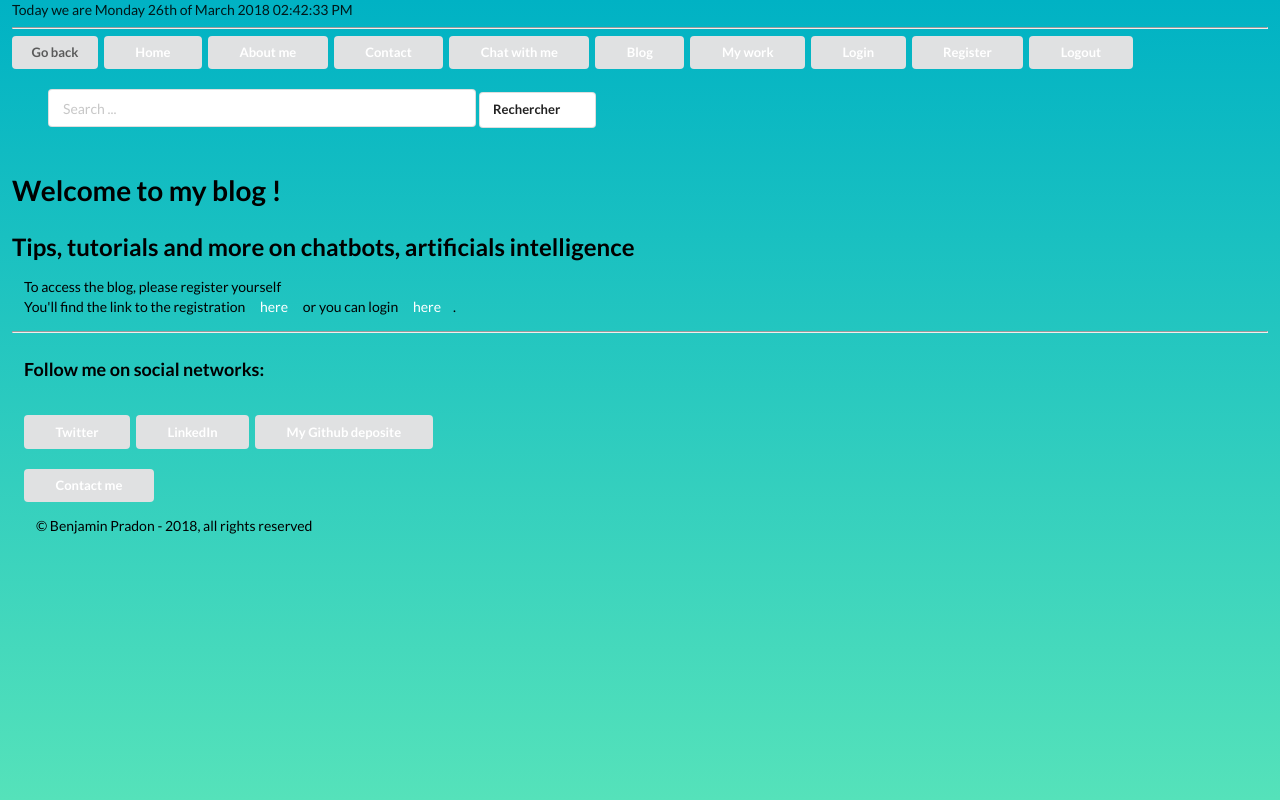
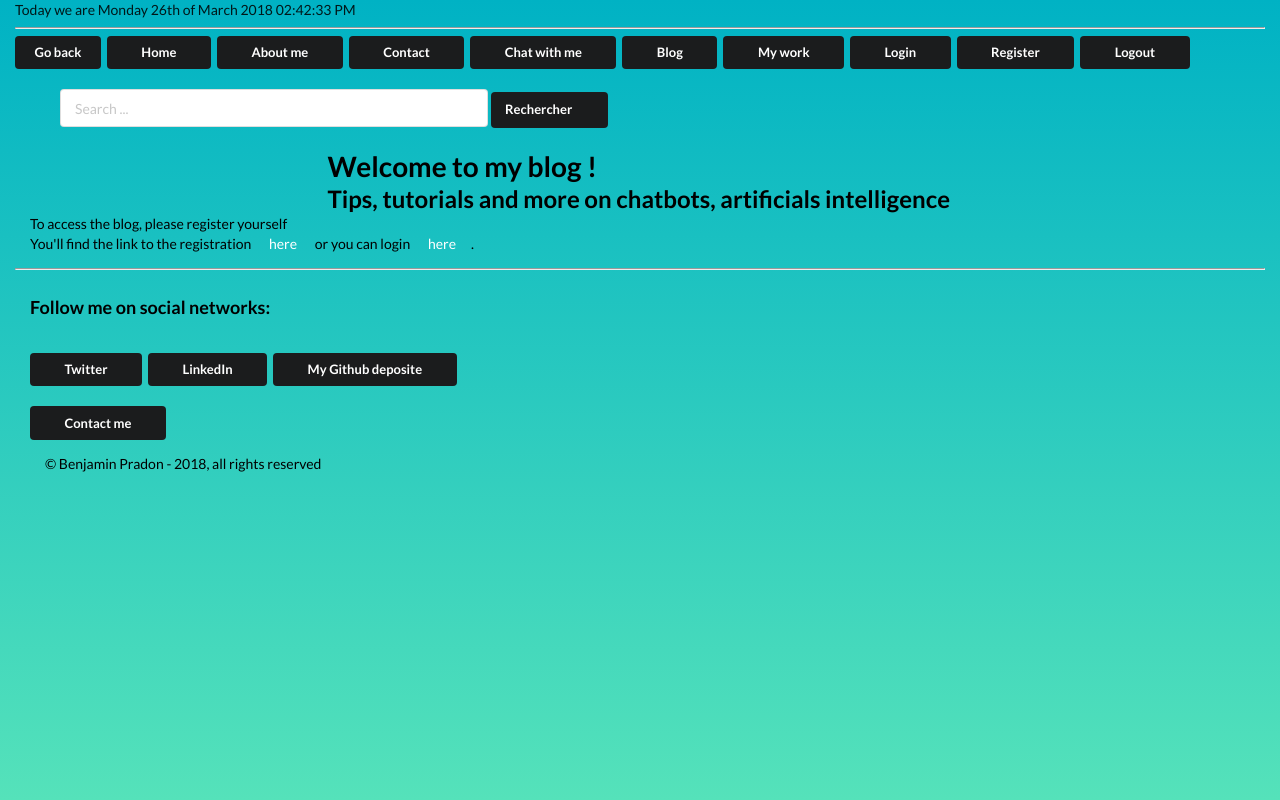
Before and after one commit to textSolver34761/chef, a PHP site: page /Vue/blog.php in a window 1280 px wide. Run offline with PHP 8.4, Linux system fonts and the light colour scheme.

Commit message:
modification CSS

```diff
--- a/Style/style.css
+++ b/Style/style.css
@@ -1,7 +1,7 @@
 *{
     color: black;
-    padding-left:12px;
-    padding-right:12px;
+    padding-left:15px;
+    padding-right:15px;
 }
 
 body{
@@ -18,6 +18,11 @@ body{
 a{
 color: white;
 text-decoration: none;
+}
+
+.center{
+    width: 50%;
+    margin: auto;
 }
 
 :root {
--- a/Vue/about.php
+++ b/Vue/about.php
@@ -14,8 +14,9 @@
     <!--<div class="bgimg">-->
         <?php require('../Vue/entete.php');?>
         <?php require('../Vue/recherche.php');?>
-        <h1>You whant to know more about me?</h1>
-        <h3> You are on the right place! </h3>
+        <h1 class="center">You whant to know more about me?</h1> <br>
+        <h3 class="center"> You are on the right place! </h3>
+        <br>
         <p>
             Lorem ipsum dolor sit amet, consectetur adipiscing elit. Integer tempus pellentesque odio, at efficitur urna. Pellentesque dictum interdum elit, eget pharetra orci faucibus quis. Aenean justo dolor, gravida sit amet sodales non, vehicula a augue. Nunc sodales non tellus id pulvinar. Duis aliquet tellus at augue volutpat, at eleifend lacus ornare. Nam malesuada vestibulum turpis quis faucibus. Donec volutpat eros at nibh porttitor sodales id non urna. Duis ultrices risus a efficitur vestibulum. Donec at bibendum nisl, vel iaculis nulla. Nunc nibh metus, dapibus tempus blandit eget, mattis in est. Nam suscipit, turpis nec maximus maximus, mauris metus porttitor erat, eu commodo ex massa sit amet orci.
         </p>
--- a/Vue/blog.php
+++ b/Vue/blog.php
@@ -14,24 +14,24 @@
     <?php require('../Vue/entete.php');?>
     <?php require('../Vue/recherche.php');?>
           <?php if(!isset($_SESSION['nom'])): ?>
-            <h1> Welcome to my blog ! </h1>
-            <h2> Tips, tutorials and more on chatbots, artificials intelligence </h2>
+            <h1 class="center"> Welcome to my blog ! </h1>
+            <h2 class="center"> Tips, tutorials and more on chatbots, artificials intelligence </h2>
             <p>
               To access the blog, please register yourself <br>
               You'll find the link to the registration <a href="/Chef/Controleur/controleur-registration.php"> here</a> or you can login  <a href="/Chef/Controleur/controleur-login.php"> here</a>.
             </p>
           <?php else: ?>
-            <h1> Welcome to my blog <?= $_SESSION ['nom'] ?> ! </h1>
-            <h2> Enjoy the tips and tutorials of this blog! </h2>
+            <h1 class="center"> Welcome to my blog <?= $_SESSION ['nom'] ?> ! </h1>
+            <h2 class="center"> Enjoy the tips and tutorials of this blog! </h2>
             <br>
-            <button> <a href="/Chef/Controleur/controleur-add.php"> Add an article </button> </a>
+            <button class="ui small black button"> <a href="/Chef/Controleur/controleur-add.php"> Add an article </button> </a>
             <br>
           <?php
           foreach ($blog as $ligne) {
           ?>
           <br>
-          <button> <a href="/Chef/Controleur/controleur-edit?id=<?php echo $ligne["id"]; ?>"> Edit the article</button> </a>
-          <button> <a href="/Chef/Controleur/controleur-delete?id=<?php echo $ligne["id"]; ?>"> Delete the article </button> </a> <br>
+          <button class="ui small black button"> <a href="/Chef/Controleur/controleur-edit?id=<?php echo $ligne["id"]; ?>"> Edit the article</button> </a>
+          <button class="ui small black button"> <a href="/Chef/Controleur/controleur-delete?id=<?php echo $ligne["id"]; ?>"> Delete the article </button> </a> <br>
             <?php echo $ligne['titre'].'<br>'; ?><br>
             <?php echo $ligne['description'].'<br>'; ?><br>
             <?php echo $ligne['contenu'].'<br>'; ?> <br> <br> <!-- créer un template : https://openclassrooms.com/courses/adoptez-une-architecture-mvc-en-php/creer-un-template-de-page !-->
--- a/Vue/entete.php
+++ b/Vue/entete.php
@@ -13,19 +13,13 @@ if(isset($_SESSION ['nom'])){
 ?>
 
 <hr>
-<button class="ui small #B8C7C6 button" onclick="goBack()">Go back </button>
-<button class="ui small #B8C7C6 button">
-    <a href="/Chef/index.php"> Home </a>
-</button>
-<button class="ui small #B8C7C6 button">
-    <a href="/Chef/Vue/about.php">About me</a>
-</button>
-<button class="ui small #B8C7C6 button">
-    <a href="/Chef/Vue/contact.php">Contact</a>
-</button>
-<button class="ui small #B8C7C6 button"> <a href="https://landbot.io/u/H-27113-GJVK3FFB9B71354C/index.html">Chat with me</a>  </button>
-<button class="ui small #B8C7C6 button"> <a href="/Chef/Controleur/controleur-blog.php">Blog </a> </button>
-<button class="ui small #B8C7C6 button"> <a href="/Chef/Controleur/controleur-work.php">My work </a> </button>
-<button class="ui small #B8C7C6 button"> <a href="/Chef/Controleur/controleur-login.php">Login</a> </button>
-<button class="ui small #B8C7C6 button"> <a href="/Chef/Controleur/controleur-registration.php">Register </a></button>
-<button class="ui small #B8C7C6 button"> <a href="/Chef/Vue/logout.php">Logout</a> </button>
+<button class="ui small black button" onclick="goBack()">Go back </button>
+<button class="ui small black button"><a href="/Chef/index.php"> Home </a></button>
+<button class="ui small black button"> <a href="/Chef/Vue/about.php">About me</a></button>
+<button class="ui small black button"> <a href="/Chef/Vue/contact.php">Contact</a> </button>
+<button class="ui small black button"> <a href="https://landbot.io/u/H-27113-GJVK3FFB9B71354C/index.html">Chat with me</a>  </button>
+<button class="ui small black button"> <a href="/Chef/Controleur/controleur-blog.php">Blog </a> </button>
+<button class="ui small black button"> <a href="/Chef/Controleur/controleur-work.php">My work </a> </button>
+<button class="ui small black button"> <a href="/Chef/Controleur/controleur-login.php">Login</a> </button>
+<button class="ui small black button"> <a href="/Chef/Controleur/controleur-registration.php">Register </a></button>
+<button class="ui small black button"> <a href="/Chef/Vue/logout.php">Logout</a> </button>
--- a/Vue/piedpage.php
+++ b/Vue/piedpage.php
@@ -3,10 +3,10 @@
 
     <p>
         <h3>Follow me on social networks: </h3> <br>
-        <button  class="ui small #B8C7C6 button"> <a href="https://www.twitter.com/benjamin_pradon" target="_blank">Twitter </a> </button>
-        <button  class="ui small #B8C7C6 button"> <a href="https://www.linkedin.com/in/benjaminpradon/" target="_blank">LinkedIn </a> </button>
-        <button  class="ui small #B8C7C6 button"> <a href="https://github.com/textSolver34761" target="_blank"> My Github deposite </a> </button> <br> <br>
-        <button  class="ui small #B8C7C6 button"> <a href="Vue/contact.php">Contact me </a> </button>
+        <button  class="ui small black button"> <a href="https://www.twitter.com/benjamin_pradon" target="_blank">Twitter </a> </button>
+        <button  class="ui small black button"> <a href="https://www.linkedin.com/in/benjaminpradon/" target="_blank">LinkedIn </a> </button>
+        <button  class="ui small black button"> <a href="https://github.com/textSolver34761" target="_blank"> My Github deposite </a> </button> <br> <br>
+        <button  class="ui small black button"> <a href="Vue/contact.php">Contact me </a> </button>
     </p>
     <p>
         &copy; Benjamin Pradon - <?php echo date("Y");?>, all rights reserved
--- a/Vue/recherche.php
+++ b/Vue/recherche.php
@@ -4,7 +4,7 @@
     <div class="ui icon input">
         <div class="search icon">
             <input type="text" name="keywords" size="50" placeholder="Search ...">
-            <input class="ui small #B8C7C6 button" type="submit" name="recherche" value="Rechercher">
+            <input class="ui small black button" type="submit" name="recherche" value="Rechercher">
         </div>
     </div>
 </form>
--- a/Vue/work.php
+++ b/Vue/work.php
@@ -16,7 +16,7 @@
     <!--<div class="bgimg">-->
     <?php require('../Vue/entete.php');?>
     <?php require('../Vue/recherche.php');?>
-        <h1>This is my work</h1>
+        <h1 class="center">This is my work</h1>
 
         <div id="carouselExampleIndicators" class="carousel slide" data-ride="carousel">
 
--- a/index.php
+++ b/index.php
@@ -14,7 +14,7 @@
     <!--<div class="bgimg">-->
     <?php require('Vue/entete.php');?>
     <?php require('Vue/recherche.php');?>
-        <h1>Welcome on my personal website</h1>
+        <h1 class="center">Welcome on my personal website</h1>
         <br>
         <div class="ui items">
           <div class="item">
```
Also changed, not shown: Ressources/Caroussel/laravel.png.
